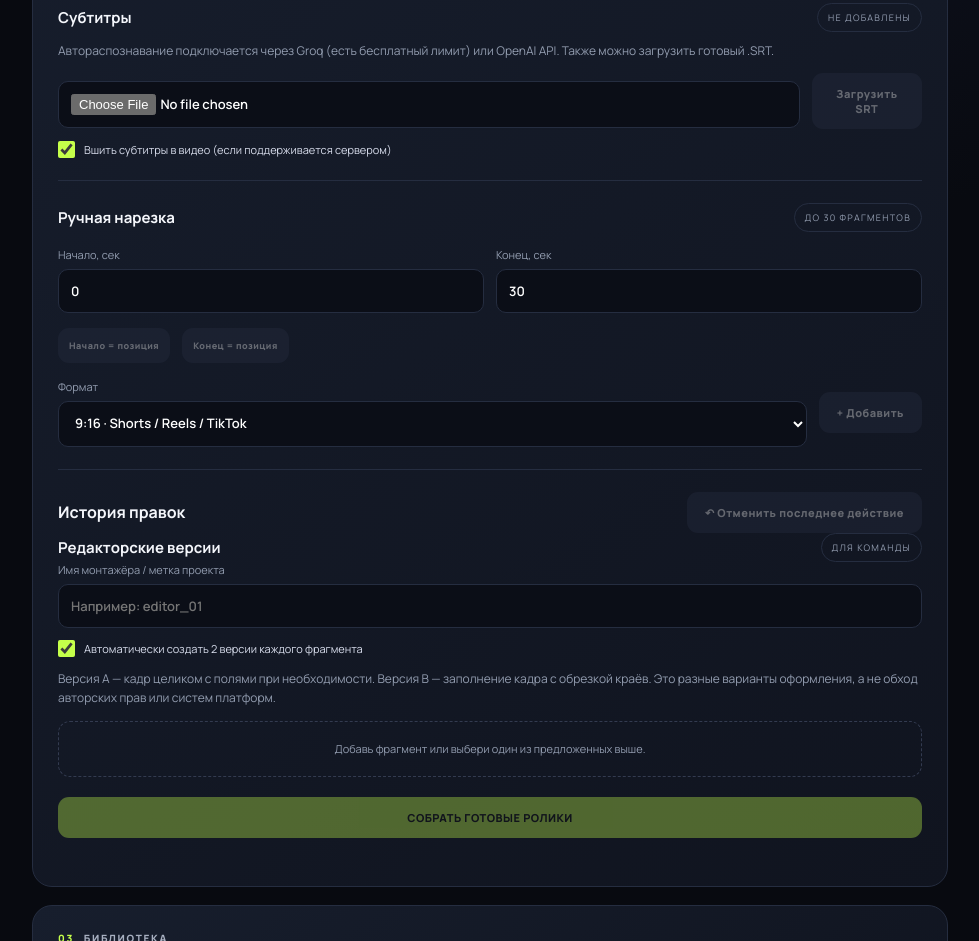
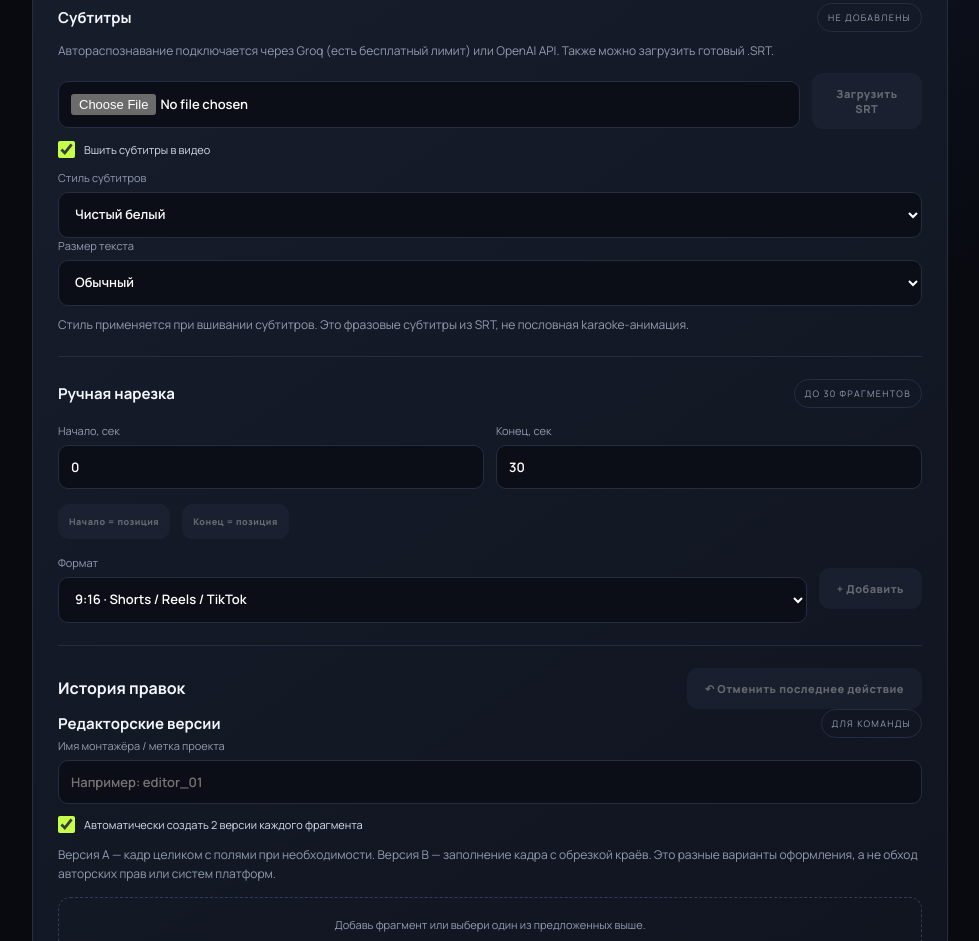
Before and after one commit to D09081/CUTLAB, a website: page public/index.html in a window 1280 px wide. Shown: the part 1205-2146 px from the top of the page, without its empty margins (150-1129 px from the left). Drawn offline with Linux system fonts and the light colour scheme; no server answers.

Commit message:
Add subtitle style controls to CUTLAB

```diff
--- a/public/index.html
+++ b/public/index.html
@@ -25,7 +25,12 @@
 <div class="subhead"><h3>Субтитры</h3><span class="tag" id="captionStatus">НЕ ДОБАВЛЕНЫ</span></div>
 <p class="hint">Автораспознавание подключается через Groq (есть бесплатный лимит) или OpenAI API. Также можно загрузить готовый .SRT.</p>
 <div class="row"><input id="srtFile" type="file" accept=".srt,.txt"><button id="uploadSrt" class="secondary" disabled>Загрузить SRT</button></div>
-<label class="checkline"><input id="burnSubtitles" type="checkbox" checked> Вшить субтитры в видео (если поддерживается сервером)</label>
+<label class="checkline"><input id="burnSubtitles" type="checkbox" checked> Вшить субтитры в видео</label>
+<div class="subtitle-controls">
+<label>Стиль субтитров<select id="subtitlePreset"><option value="clean">Чистый белый</option><option value="streamer">Стримерский — жёлтый жирный</option><option value="neon">Неоновый — голубой</option></select></label>
+<label>Размер текста<select id="subtitleSize"><option value="44">Компактный</option><option value="52" selected>Обычный</option><option value="60">Крупный</option></select></label>
+</div>
+<p class="hint">Стиль применяется при вшивании субтитров. Это фразовые субтитры из SRT, не пословная karaoke-анимация.</p>
 <div class="divider"></div>
 <div class="subhead"><h3>Ручная нарезка</h3><span class="tag">ДО 30 ФРАГМЕНТОВ</span></div>
 <div class="controls"><label>Начало, сек<input id="start" type="number" min="0" step="0.1" value="0"></label><label>Конец, сек<input id="end" type="number" min="0" step="0.1" value="30"></label></div>
```
